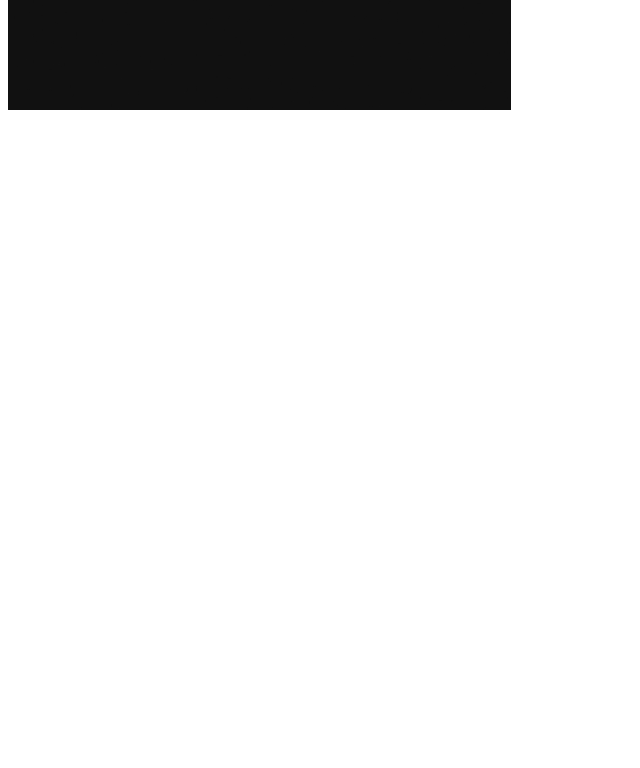
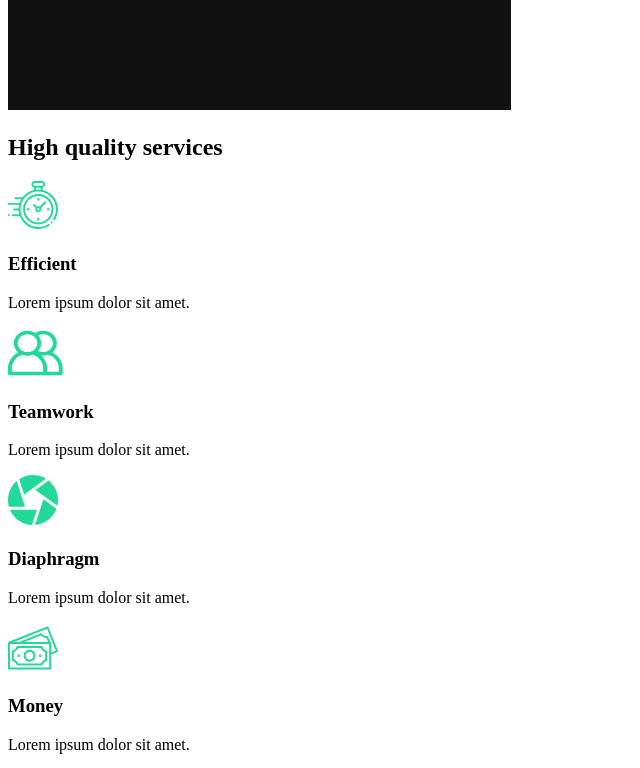
Before and after one commit to DVarner94/capture, a React (Create React App) app: page / in a window 1280 px wide. Shown: the part 860-1628 px from the top of the page, without its empty margins (0-640 px from the left). Before the commit the page ends 982 px from the top, so only its background shows below. Built offline with nearby package versions, Linux system fonts and the light colour scheme.

Commit message:
import service section

```diff
--- a/src/pages/AboutUs.js
+++ b/src/pages/AboutUs.js
@@ -1,11 +1,15 @@
 import React from 'react';
 // import page components
 import AboutSection from '../components/AboutSection';
+import ServicesSection from '../components/ServicesSection';
 
 const AboutUs = () => {
     return (
+    <>
         <AboutSection />
-    )
-}
+        <ServicesSection />
+    </>
+    );
+};
 
 export default AboutUs;
```
